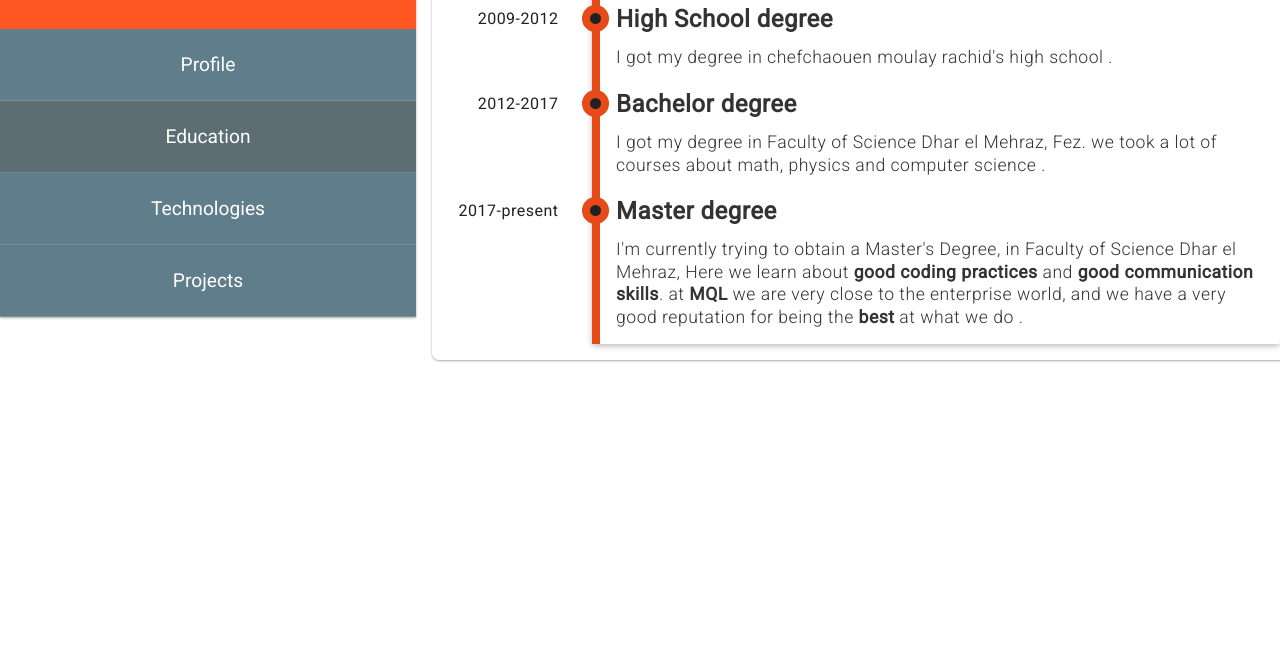
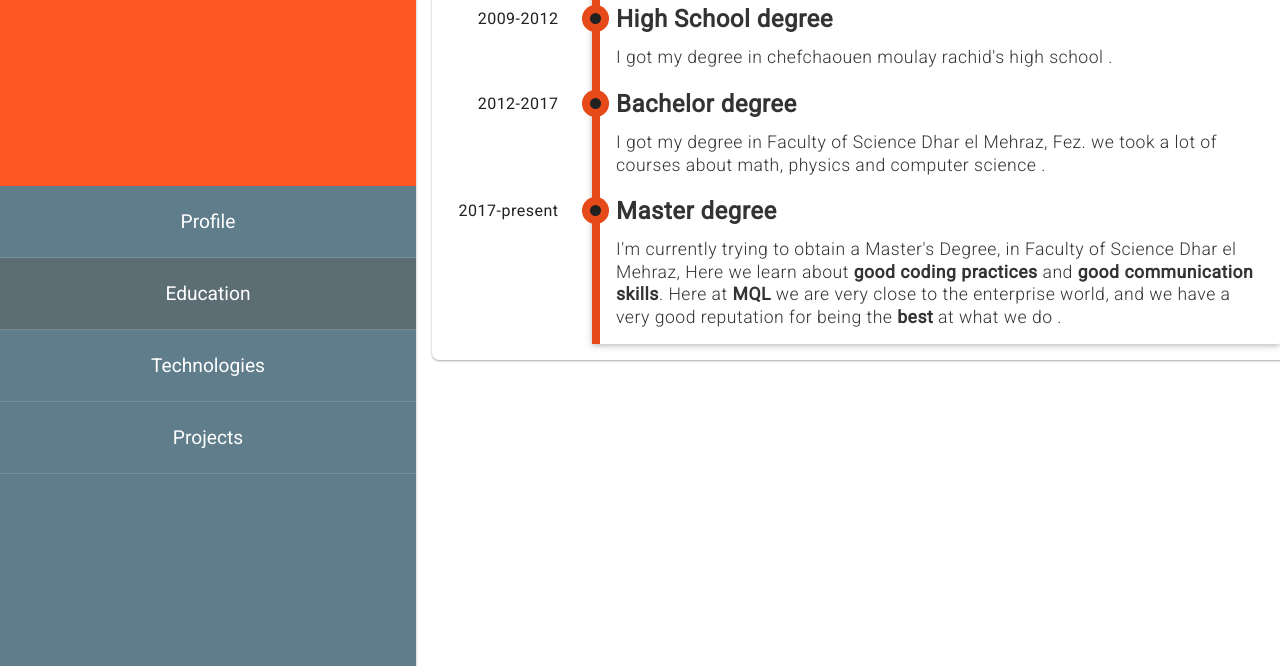
Before and after one commit to chermehdi/chermehdi.github.io, a plain HTML site: page index.html in a window 1280 px wide. Both pictures are taken after a click on the element "Education". Shown: the part 134-800 px from the top of the page. Drawn offline with Linux system fonts and the light colour scheme.

Commit message:
fixed the container height

```diff
--- a/css/base.css
+++ b/css/base.css
@@ -11,6 +11,7 @@ body, html {
 
 .container {
   display: flex;
+  height: 100%;
 }
 
 
--- a/index.html
+++ b/index.html
@@ -165,7 +165,7 @@
             <div class="event-title">Master degree</div>
             <div class="event-description">
               I'm currently trying to obtain a Master's Degree, in  Faculty of Science Dhar el Mehraz, Here we learn about <strong>good coding practices</strong> and <strong>good communication skills</strong>.
-              at <strong>MQL</strong> we are very close to the enterprise world, and we have a very good reputation for being the <strong>best</strong> at what we do .
+              Here at <strong>MQL</strong> we are very close to the enterprise world, and we have a very good reputation for being the <strong>best</strong>  at what we do .
             </div>
           </div>
         </div>
```
